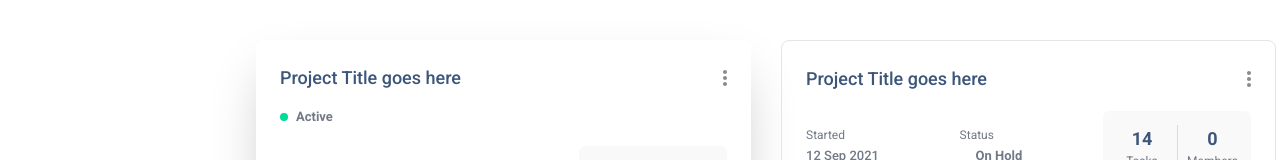
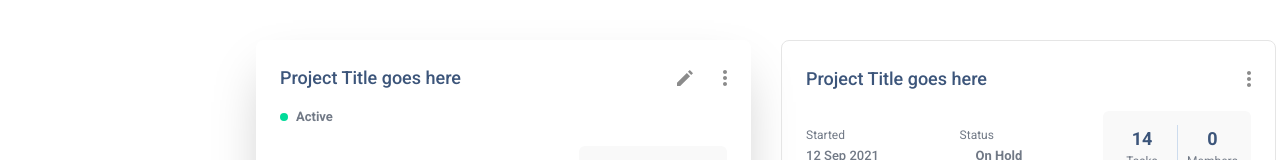
Before and after one commit to Front-End-Bootcamp/vue-dashboard-team-moon-1, a Vue app: page / in a window 1280 px wide. Both pictures are taken after a click on the element 503 px from the left and 310 px from the top of the page. Shown: the part 120-280 px from the top of the page. Built offline with nearby package versions, Linux system fonts and the light colour scheme.

Commit message:
[Update] ActiveCard edit icon added.

```diff
--- a/src/components/CardGroup/Card.vue
+++ b/src/components/CardGroup/Card.vue
@@ -4,6 +4,7 @@ import { getImage } from '@/services/services';
 import Plus from '../../assets/svg/Plus.vue';
 import More from '../../assets/svg/More.vue';
 import Status from './Status.vue';
+import Edit from '../../assets/svg/Edit.vue';
 
 const props = defineProps(["item", "isActive"])
 const emits = defineEmits(["setActive"])
@@ -19,7 +20,12 @@ const setActiveHandler = () => {
 		<div class="card__header">
 			<span class="title">{{item.title}}</span>
 			<div class="icons">
-				<More />
+				<button v-if="props.isActive">
+					<Edit/>
+				</button>
+				<button>
+					<More />
+				</button>
 			</div>
 		</div>
 		<div v-show="notOnHold">
@@ -81,6 +87,7 @@ const setActiveHandler = () => {
 	.thin {
 		@apply text-xs;
 	}
+
 	.boldie {
 		@apply text-[13px] font-medium;
 	}
@@ -93,7 +100,7 @@ const setActiveHandler = () => {
 		}
 
 		.icons {
-			@apply flex;
+			@apply flex gap-[30px];
 		}
 	}
 
```
